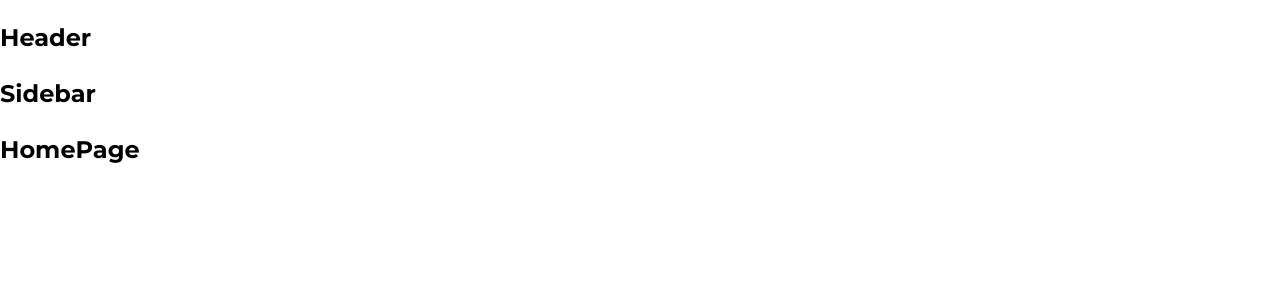
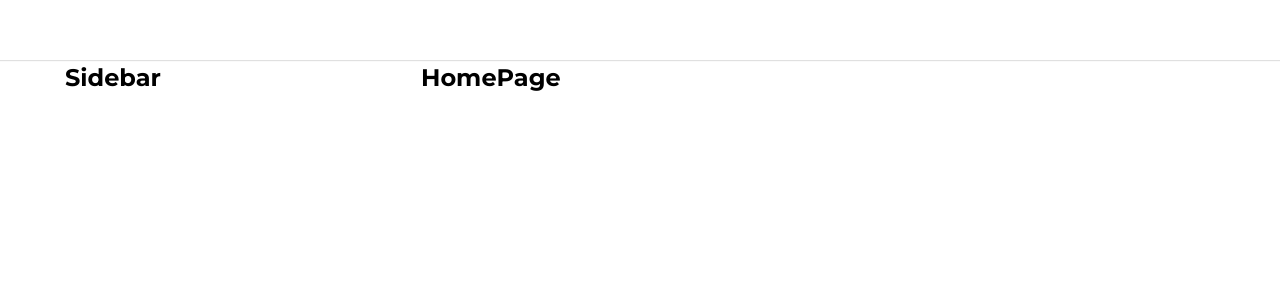
Before and after one commit to LuuDucHoang/tiktok-ui, a React (Create React App) app: page / in a window 1280 px wide. Shown: the top 300 px of the page. Built offline with nearby package versions, Linux system fonts and the light colour scheme.

Commit message:
Dựng khung Layout mặc định

```diff
--- a/package.json
+++ b/package.json
@@ -6,6 +6,7 @@
     "@testing-library/jest-dom": "^5.16.5",
     "@testing-library/react": "^13.4.0",
     "@testing-library/user-event": "^13.5.0",
+    "classnames": "^2.3.2",
     "customize-cra": "^1.0.0",
     "normalize.css": "^8.0.1",
     "react": "^18.2.0",
--- a/src/components/GlobalStyles/GlobalStyles.scss
+++ b/src/components/GlobalStyles/GlobalStyles.scss
@@ -3,8 +3,14 @@
 
 :root {
     --primary: #fe2c55;
+    // Default layout
+    --default-layout-header-hight: 60px;
+    --default-layout-width: 1150px;
 }
+
 * {
+    margin: 0;
+    padding: 0;
     box-sizing: border-box;
 }
 
--- /dev/null
+++ b/src/components/Layout/Components/Header/Header.module.scss
@@ -0,0 +1,11 @@
+.wrapper {
+    width: 100%;
+    height: var(--default-layout-header-hight, 60px);
+    box-shadow: 0px 1px 1px rgba(0, 0, 0, 0.12);
+    display: flex;
+    justify-content: center;
+}
+.inner {
+    height: 100%;
+    width: var(--default-layout-width);
+}
--- a/src/components/Layout/Components/Header/index.js
+++ b/src/components/Layout/Components/Header/index.js
@@ -1,5 +1,12 @@
+import style from './Header.module.scss';
+import classNames from 'classnames/bind';
+const cx = classNames.bind(style);
 function Header() {
-    return <h2>Header</h2>;
+    return (
+        <header className={cx('wrapper')}>
+            <div className={cx('inner')}></div>
+        </header>
+    );
 }
 
 export default Header;
--- /dev/null
+++ b/src/components/Layout/DefaultLayout/DefaultLayout.module.scss
@@ -0,0 +1,13 @@
+.wrapper {
+    display: flex;
+    flex-direction: column;
+    align-items: center;
+    justify-content: center;
+}
+.Container {
+    width: var(--default-layout-width);
+    display: flex;
+}
+.content {
+    flex: 1;
+}
--- a/src/components/Layout/DefaultLayout/Sidebar/index.js
+++ b/src/components/Layout/DefaultLayout/Sidebar/index.js
@@ -1,5 +1,12 @@
+import styles from './sidebar.module.scss';
+import classNames from 'classnames/bind';
+const cx = classNames.bind(styles);
 function Sidebar() {
-    return <h2>Sidebar</h2>;
+    return (
+        <aside className={cx('wrapper')}>
+            <h2>Sidebar</h2>
+        </aside>
+    );
 }
 
 export default Sidebar;
--- /dev/null
+++ b/src/components/Layout/DefaultLayout/Sidebar/sidebar.module.scss
@@ -0,0 +1,3 @@
+.wrapper {
+    width: 356px;
+}
--- a/src/components/Layout/DefaultLayout/index.js
+++ b/src/components/Layout/DefaultLayout/index.js
@@ -1,12 +1,15 @@
+import style from './DefaultLayout.module.scss';
+import classNames from 'classnames/bind';
 import Header from '~/components/Layout/Components/Header';
 import Sidebar from './Sidebar';
+const cx = classNames.bind(style);
 function DefaultLayout({ children }) {
     return (
-        <div>
+        <div className={cx('wrapper')}>
             <Header></Header>
-            <div className="Container">
+            <div className={cx('Container')}>
                 <Sidebar></Sidebar>
-                <div className="content">{children}</div>
+                <div className={cx('content')}>{children}</div>
             </div>
         </div>
     );
--- a/src/components/Layout/HeaderOnly/index.js
+++ b/src/components/Layout/HeaderOnly/index.js
@@ -1,5 +1,5 @@
 import Header from '../Components/Header';
-function DefaultLayout({ children }) {
+function HeaderOnly({ children }) {
     return (
         <div>
             <Header></Header>
@@ -10,4 +10,4 @@
     );
 }
 
-export default DefaultLayout;
+export default HeaderOnly;
```
Also changed, not shown: 1 other file (tests, documents, lock files or other folders).
